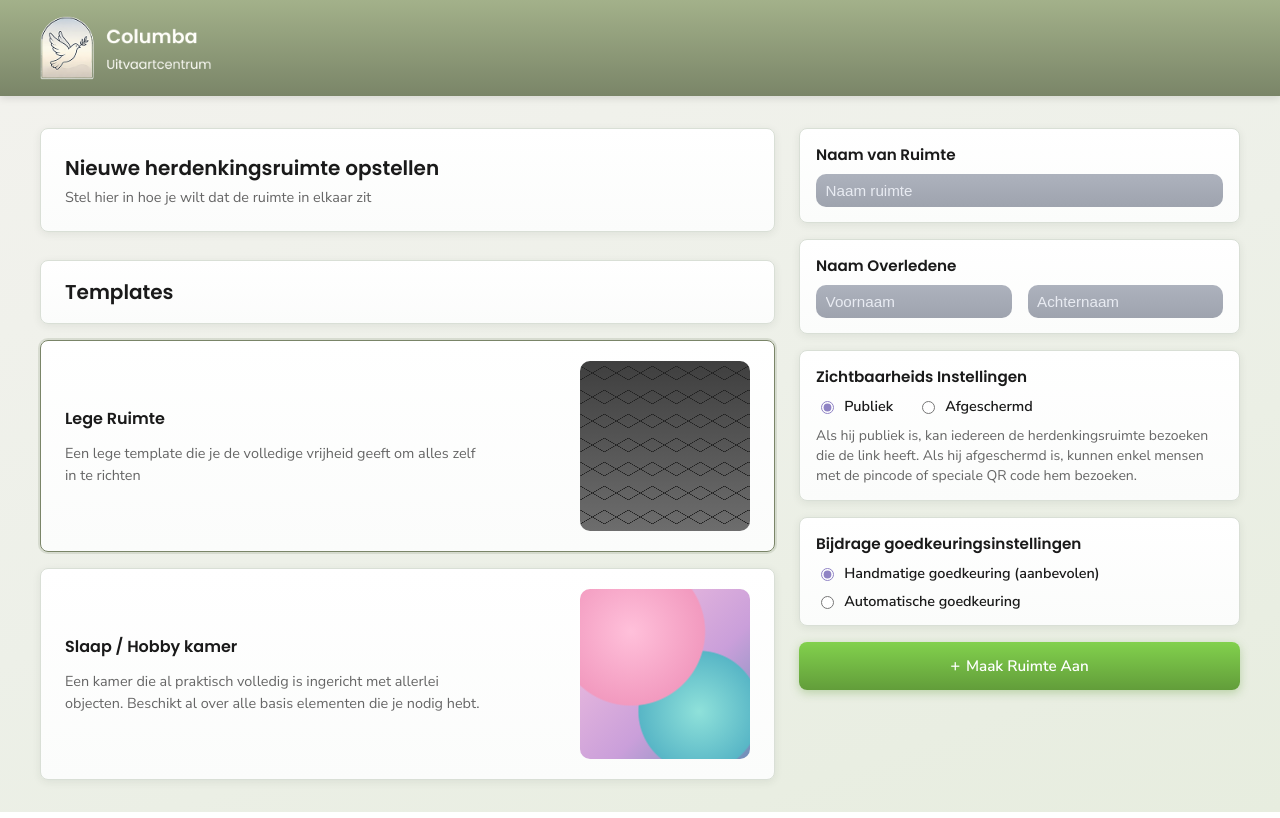
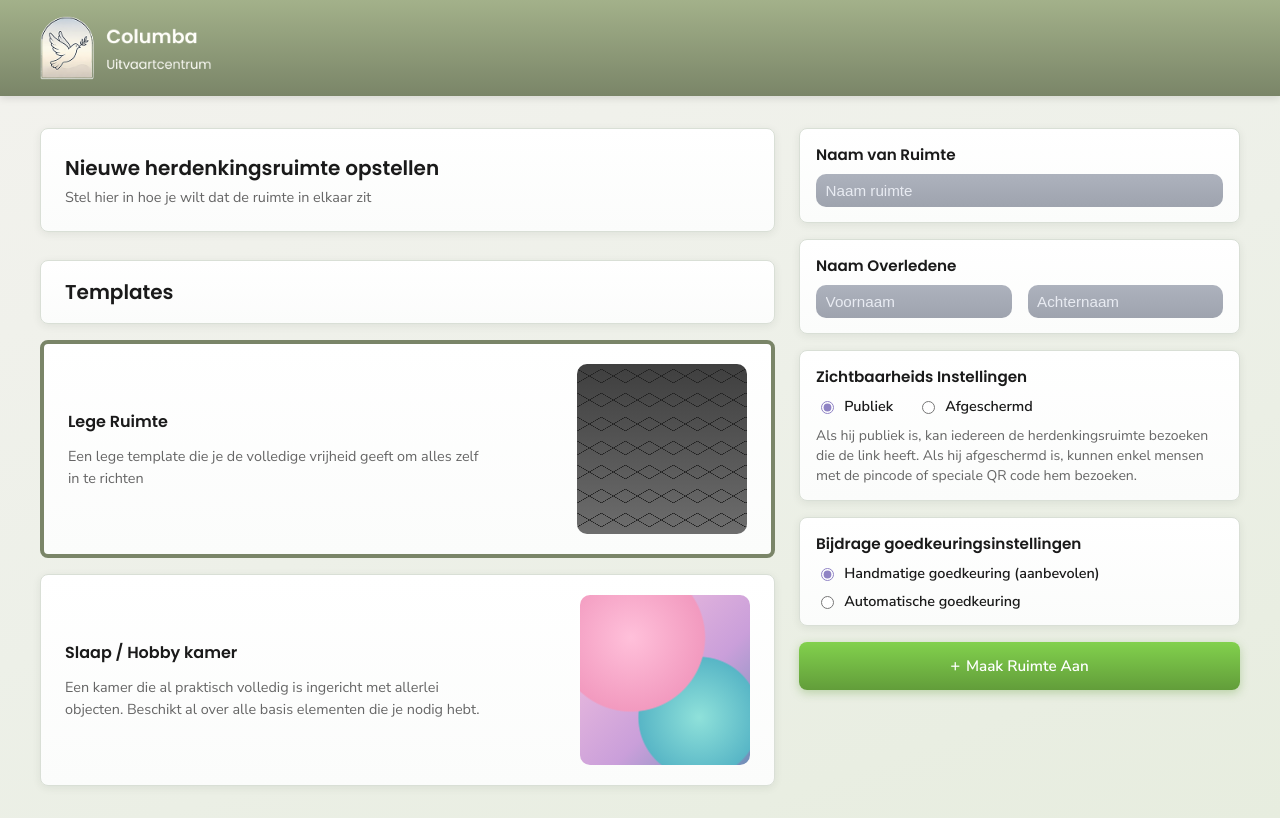
Before and after one commit to devosdevelops/build_noekmemorial, a Nuxt app in the folder app/: page /dashboard/new-room in a window 1280 px wide. Built offline with nearby package versions, Linux system fonts and the light colour scheme.

Commit message:
feat: update template card styles for improved layout and selection indication

```diff
--- a/app/app/pages/dashboard/new-room.vue
+++ b/app/app/pages/dashboard/new-room.vue
@@ -174,6 +174,7 @@ const approvalMode = ref('manual')
   justify-content: space-between;
   gap: 1rem;
   width: 100%;
+  box-sizing: border-box;
   text-align: left;
   background: linear-gradient(180deg, #ffffff 0%, #fbfcfb 100%);
   border: 1px solid #d9dfd6;
@@ -184,8 +185,8 @@ const approvalMode = ref('manual')
 }
 
 .template-card.selected {
-  border-color: #7a8568;
-  box-shadow: 0 0 0 2px rgba(122, 133, 104, 0.2);
+  border: 4px solid #7a8568;
+  box-shadow: none;
 }
 
 .template-content {
```
